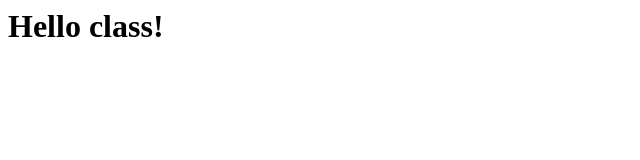
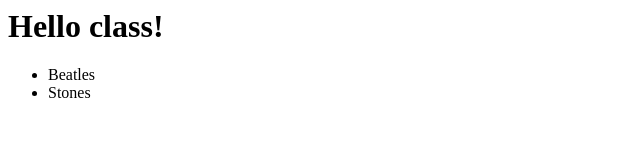
Before and after one commit to ddehne/g-faces-test, a plain HTML site: page index.html in a window 1280 px wide. Shown: the whole page, without its empty margins (0-640 px from the left). Drawn offline with Linux system fonts and the light colour scheme.

Commit message:
something

```diff
--- a/index.html
+++ b/index.html
@@ -1,5 +1,9 @@
 <html>
 <body>
     <h1>Hello class!</h1>
+    <ul>
+        <li>Beatles</li>
+        <li>Stones</li>
+    </ul>
 </body>
 </html>
```
